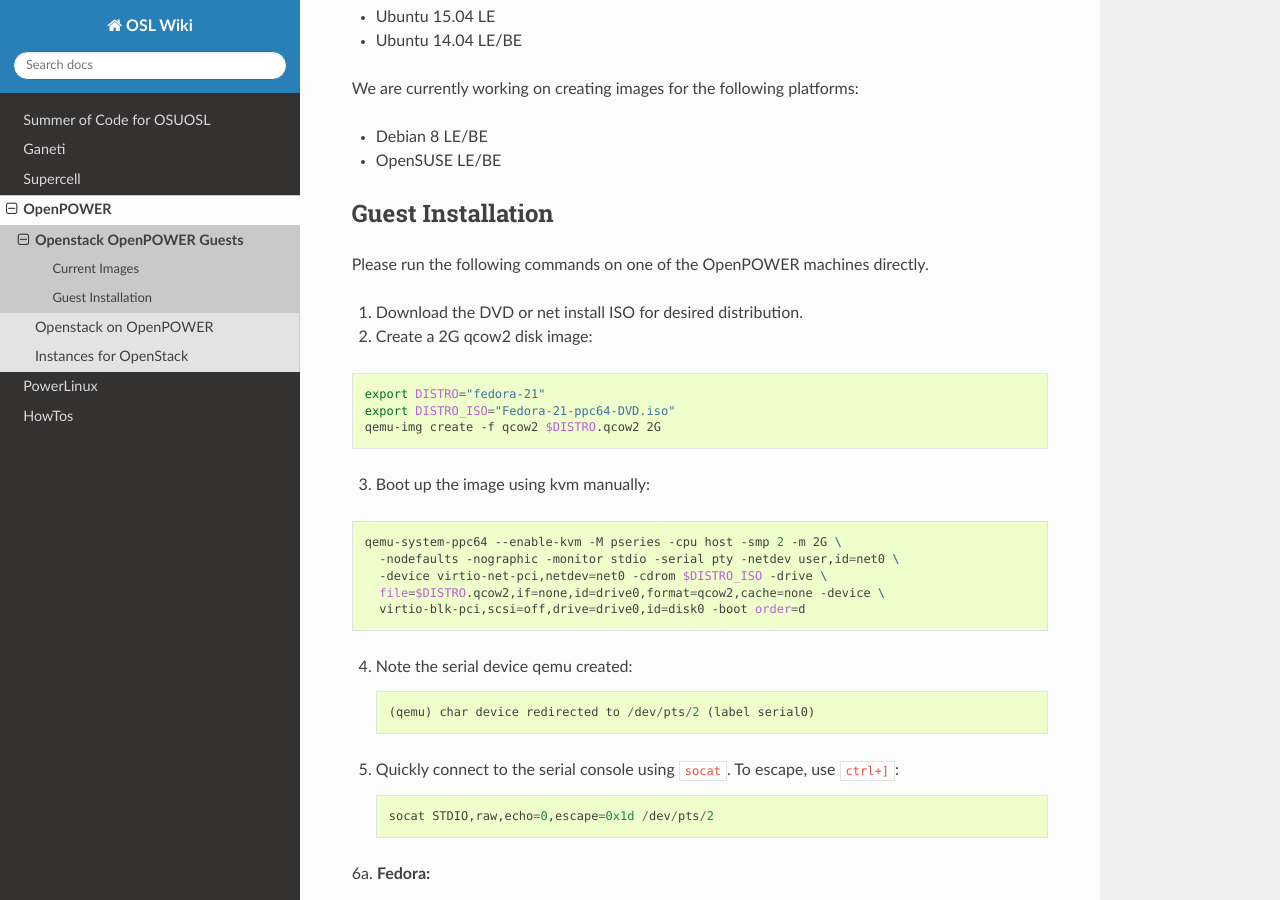
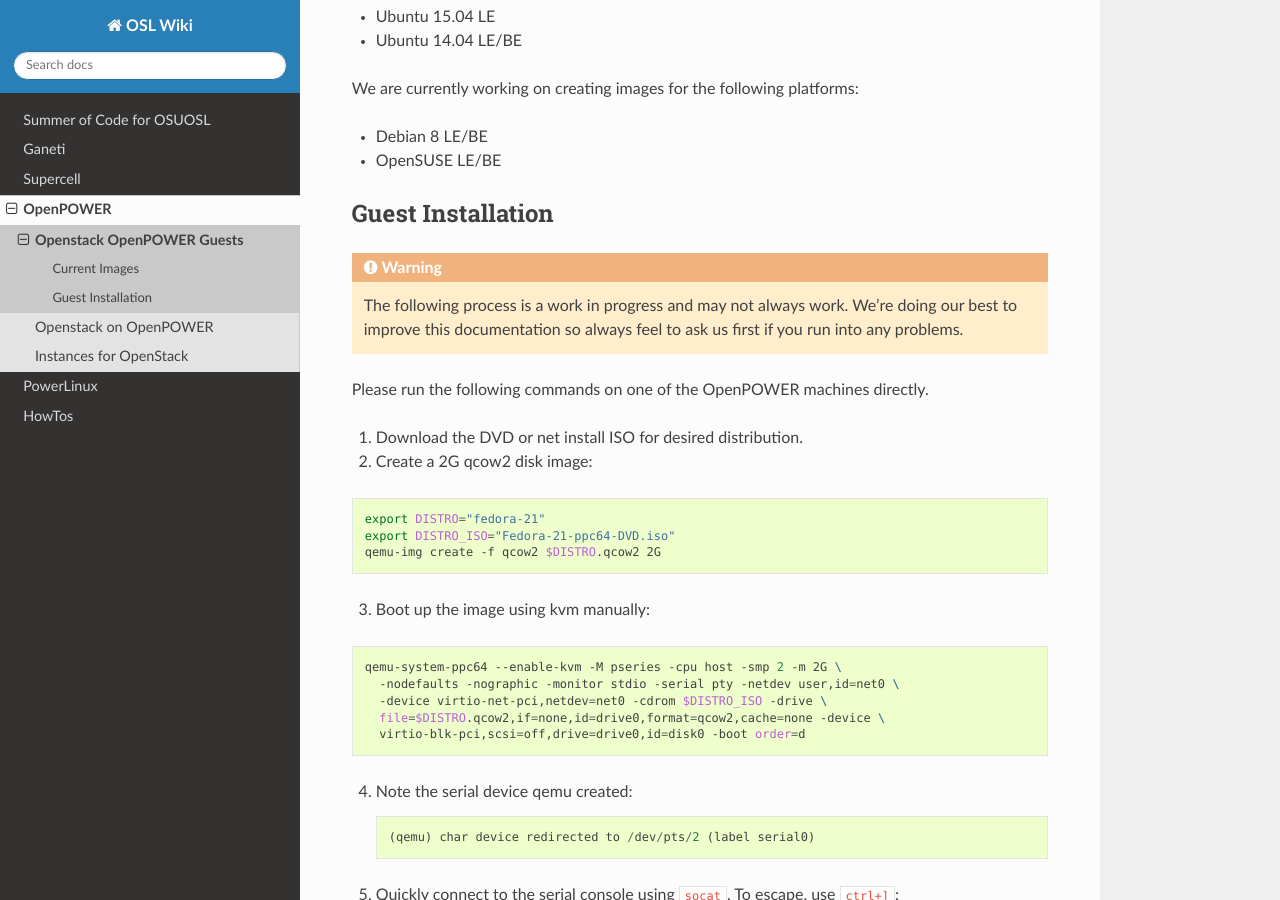
Before and after one commit to osuosl/wiki, a Sphinx documentation site: the page built from source/openpower/guests.rst, in a window 1280 px wide and 900 px high, scrolled down 672 px. Built offline with Sphinx 7.4.7 and the Read the Docs theme 2.0.0, drawn with Linux system fonts in a browser that asks for light colours.

Commit message:
Add big fat warning

```diff
--- a/source/openpower/guests.rst
+++ b/source/openpower/guests.rst
@@ -42,6 +42,12 @@ We are currently working on creating images for the following platforms:
 
 Guest Installation
 ------------------
+
+.. warning::
+
+  The following process is a work in progress and may not always work. We're
+  doing our best to improve this documentation so always feel to ask us first if
+  you run into any problems.
 
 Please run the following commands on one of the OpenPOWER machines directly.
 
```
